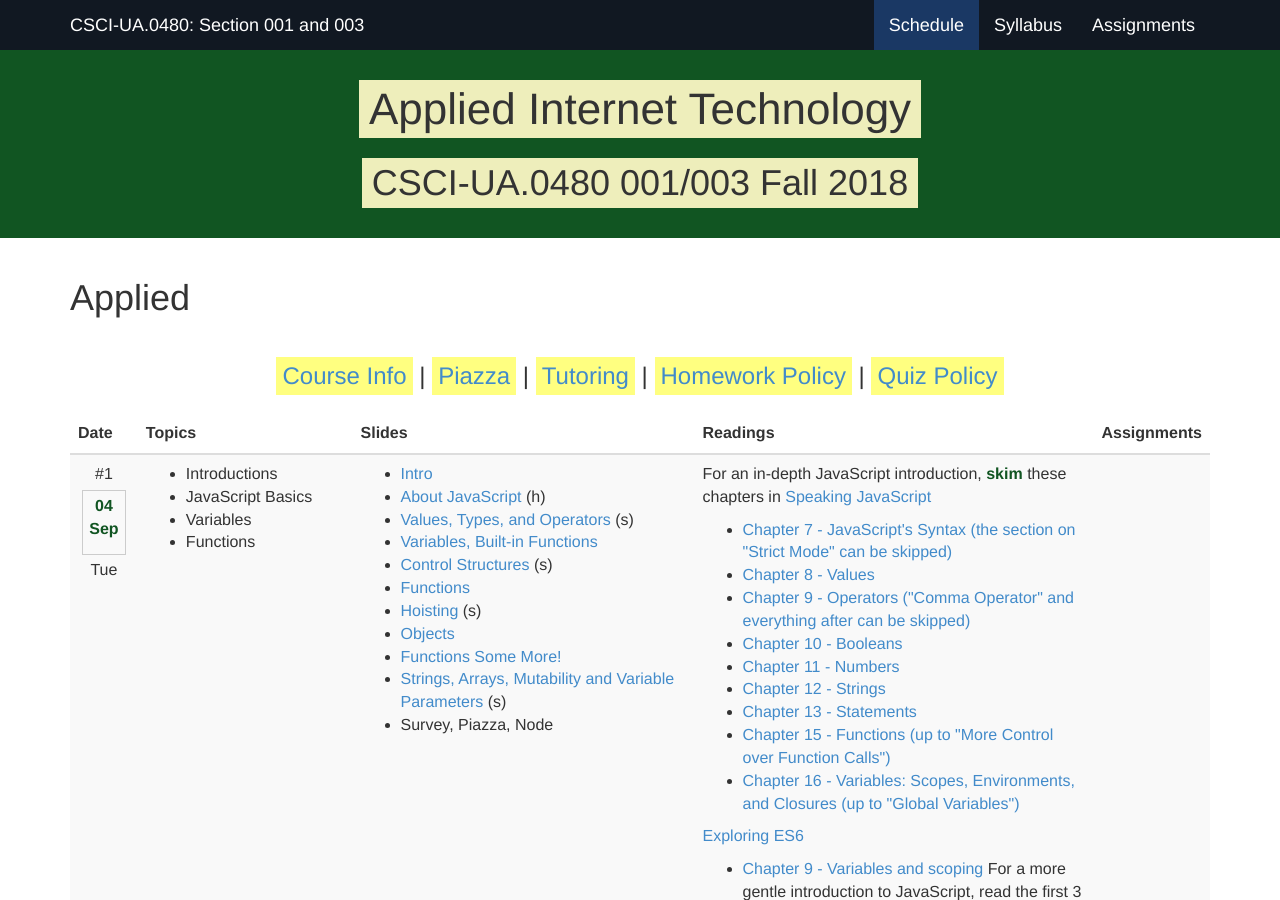
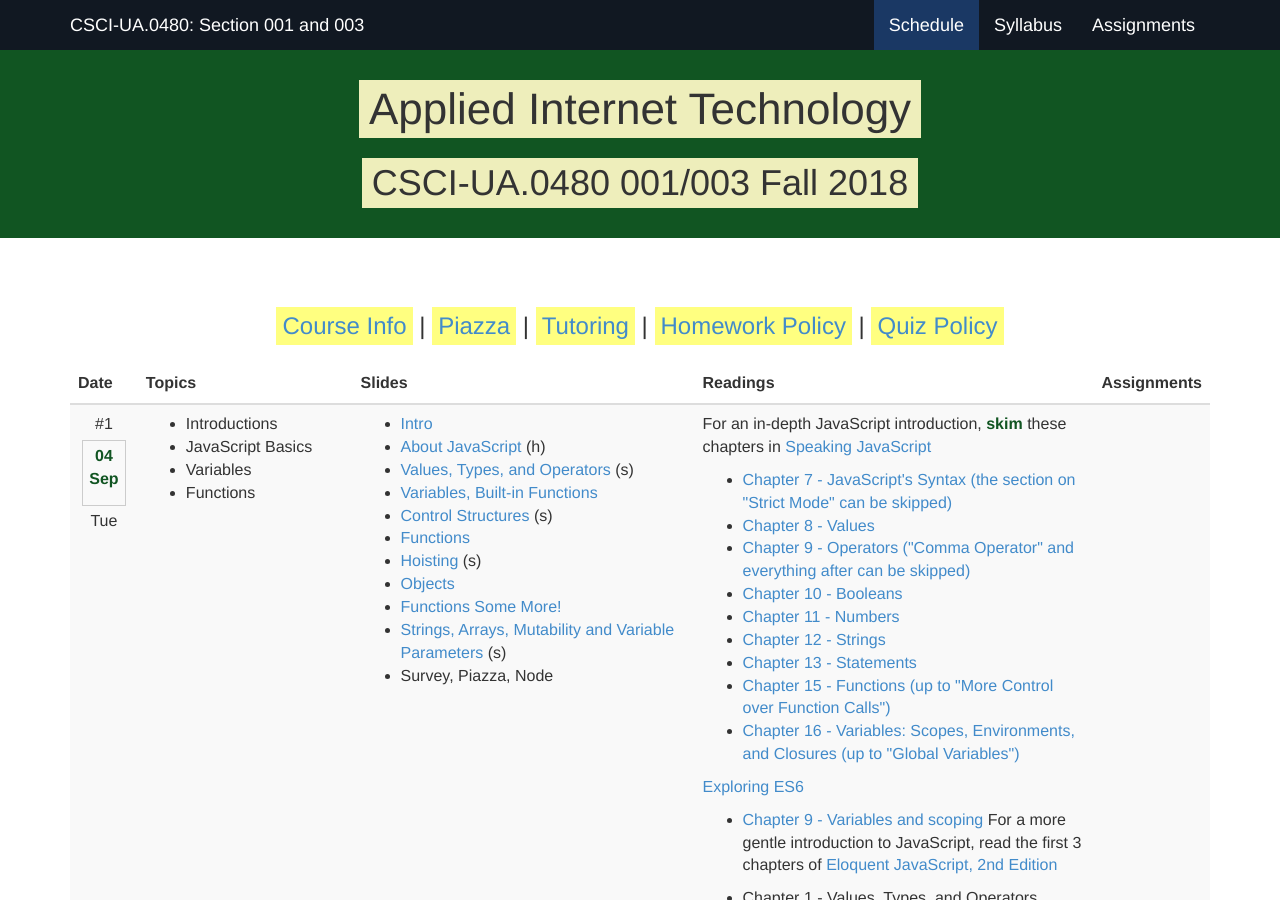
Before and after one commit to foureyes/csci-ua.0480-fall2018-001-003, a Jekyll site: the page built from index.markdown, in a window 1280 px wide and 900 px high. Built offline with Jekyll 4.4.1, drawn with Linux system fonts in a browser that asks for light colours.

Commit message:
Update index.markdown

```diff
--- a/index.markdown
+++ b/index.markdown
@@ -5,7 +5,7 @@ nav-state: index
 <!--
 <h1>AIT Test Deploy</h1>
 -->
-<h1>Applied</h1>
+<h1></h1>
 
 
 <div id="quick-links">
```
